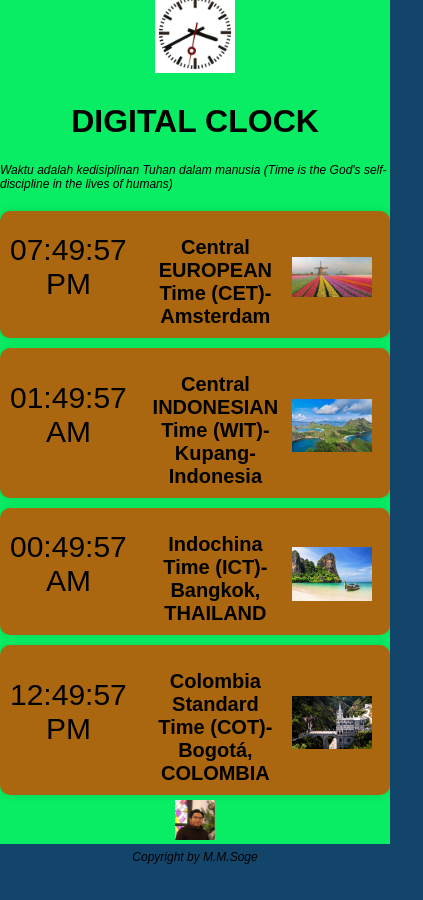
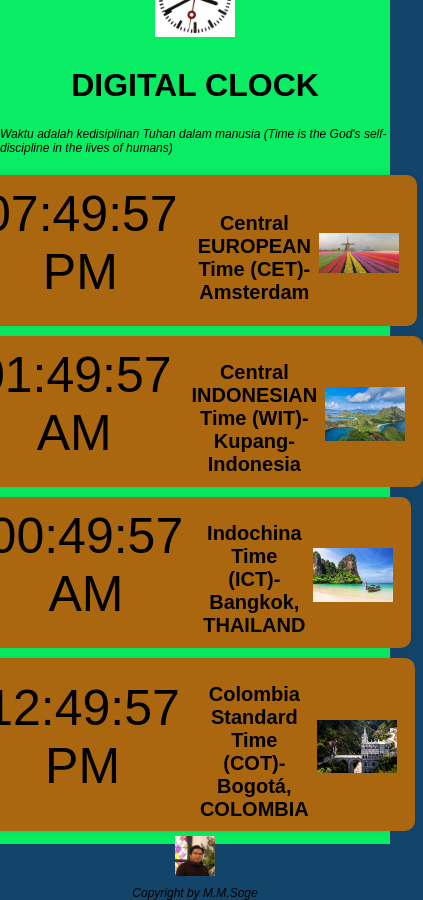
Before and after one commit to SogeEman/digital-clock, a plain HTML site: page index.html in a window 390 px wide. Shown: the whole page, 423 px wide, since content can reach past the window. Before the commit the page ends 864 px from the top, so only its background shows below. Drawn offline with Linux system fonts and the light colour scheme.

Commit message:
Update again Index.html file

```diff
--- a/index.html
+++ b/index.html
@@ -85,9 +85,9 @@
             padding: 8px;
         }
 
-        @media only screen and (max-width: 600px) {
+        @media only screen and (max-width: 320px) {
     .clock {
-        font-size: 30px; /* Adjust the font size for smaller screens */
+        font-size: 25px; /* Adjust the font size for smaller screens */
     }
 }
     </style>
```
